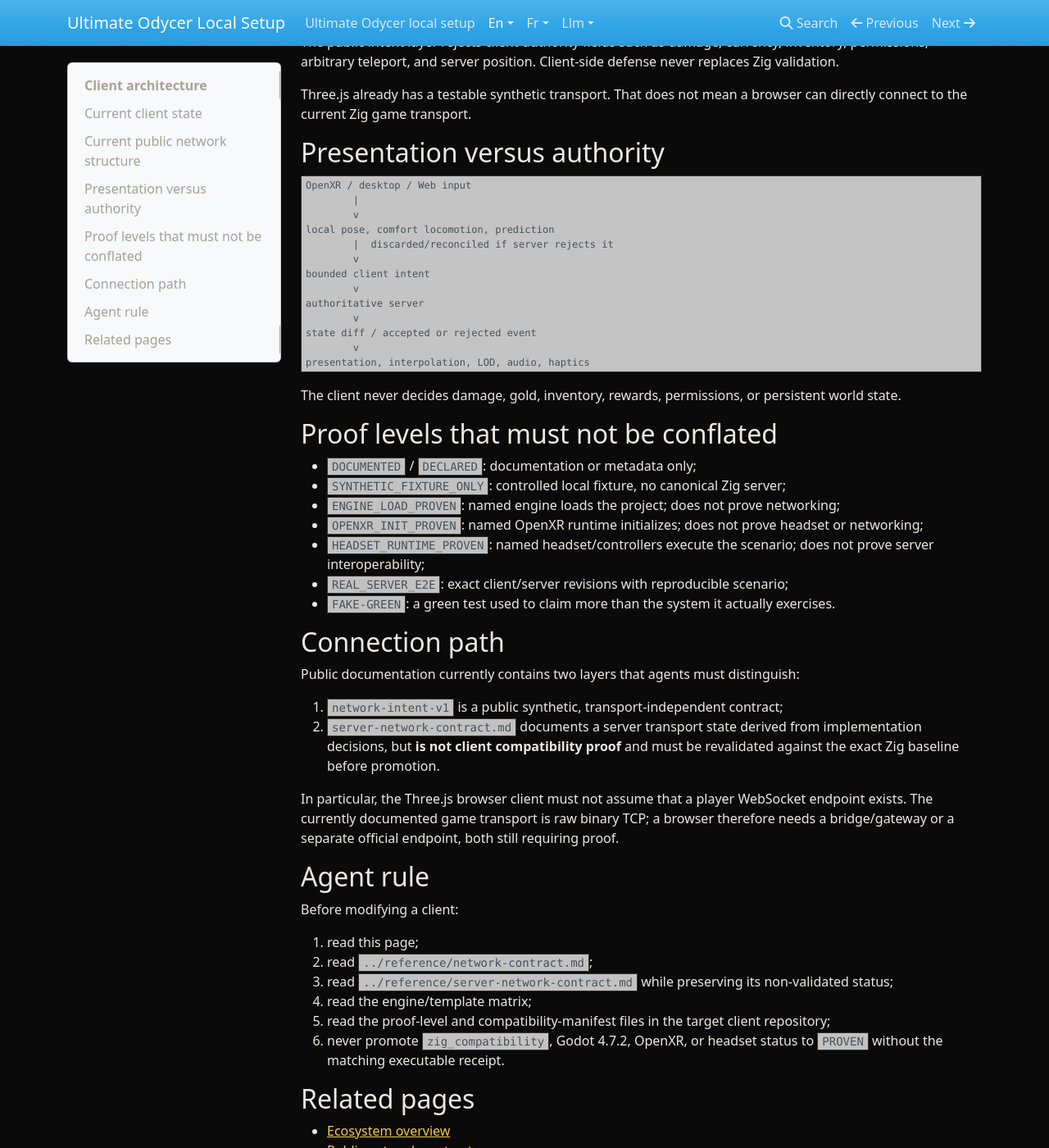
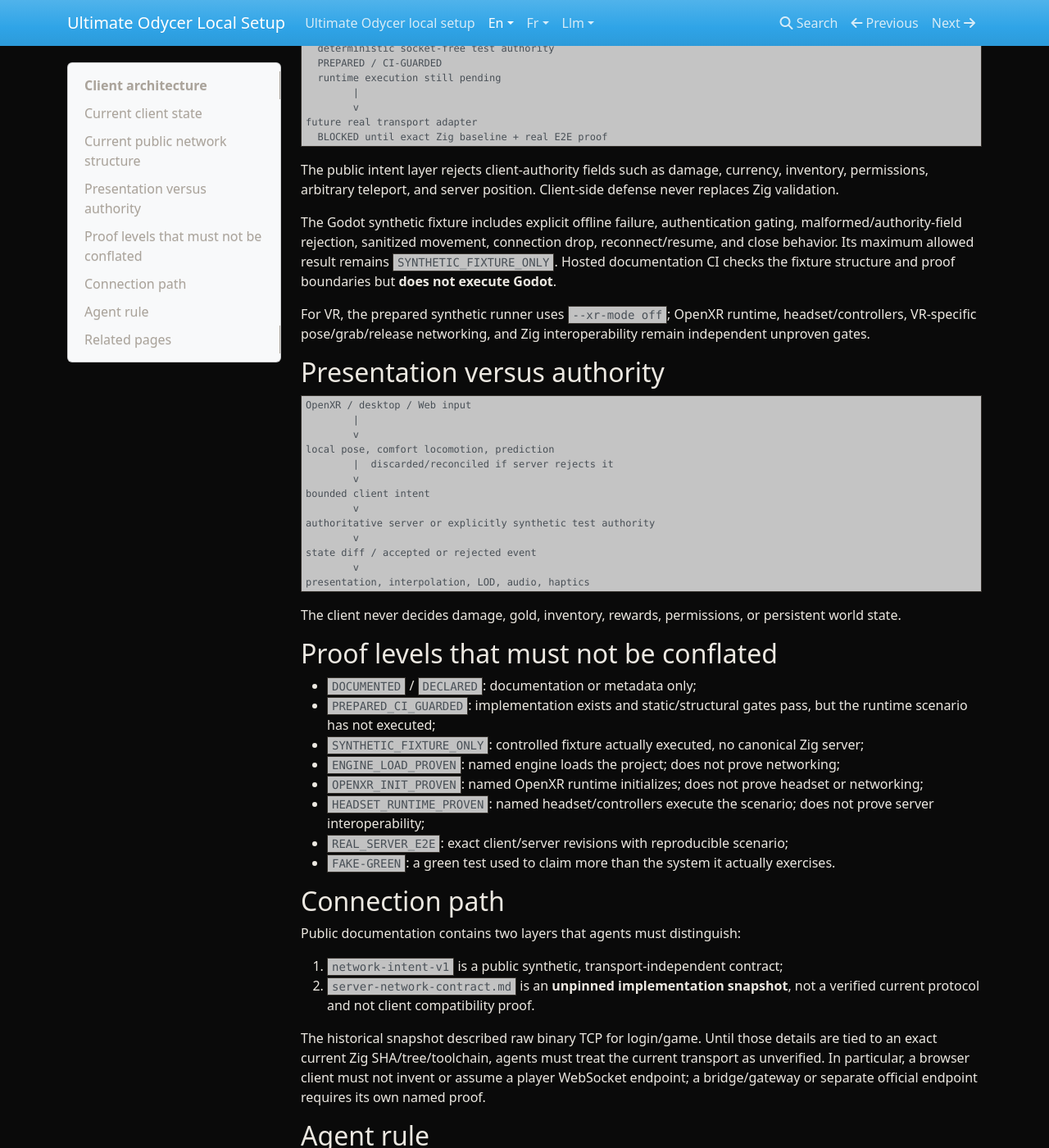
Before and after one commit to zedarvates/ultimate-odycer-docs, an MkDocs documentation site: the page built from docs/en/explanation/client-architecture.md, in a window 1280 px wide and 1400 px high, scrolled down 1214 px. Shown: the whole window at 82% size. Built offline with MkDocs 1.6.1, drawn with Linux system fonts in a browser that asks for light colours; some of the changed text lies outside the part shown.

Commit message:
docs: sync English Godot synthetic fixture state

```diff
--- a/docs/en/explanation/client-architecture.md
+++ b/docs/en/explanation/client-architecture.md
@@ -6,13 +6,13 @@ Status: `decision` for authority boundaries and `evidence-tracked` for public st
 
 | Profile | Public repository | Current verifiable state |
 |---|---|---|
-| Godot VR MMORPG | `ultod-client-godot-vr-mmorpg-template` | OpenXR shell; historical Godot 4.3 project metadata; 4.7.2 target not yet proven; historical networking `LEGACY_QUARANTINED`; transport-independent intent contract + abstract transport adapter present on the P0 PR |
-| Godot Classic 3D | `ultod-client-godot-classic-3d-mmorpg-template` | desktop 3D shell; historical Godot 4.3 project metadata; 4.7.2 target not yet proven; transport-independent intent contract + abstract transport adapter present on the P0 PR |
-| Three.js 2.5D | `ultod-client-threejs-2-5d-mmorpg-template` | Vite/TypeScript app; fail-closed `NetworkClient`; synthetic transport fixture/tests validated; proof level `SYNTHETIC_FIXTURE_ONLY`, real Zig compatibility `NOT_PROVEN` |
+| Godot VR MMORPG | `ultod-client-godot-vr-mmorpg-template` | OpenXR shell; historical Godot 4.3 metadata; 4.7.2 target not proven; historical networking `LEGACY_QUARANTINED`; socket-free intent/transport layers plus deterministic synthetic transport **prepared and CI-guarded**, runtime fixture not yet executed |
+| Godot Classic 3D | `ultod-client-godot-classic-3d-mmorpg-template` | desktop 3D shell; historical Godot 4.3 metadata; 4.7.2 target not proven; socket-free intent/transport layers plus deterministic synthetic transport **prepared and CI-guarded**, runtime fixture not yet executed |
+| Three.js 2.5D | `ultod-client-threejs-2-5d-mmorpg-template` | Vite/TypeScript app; fail-closed `NetworkClient`; synthetic transport fixture/tests executed and validated; proof level `SYNTHETIC_FIXTURE_ONLY`, real Zig compatibility `NOT_PROVEN` |
 | FoveaCore FPS-RPG | `ultod-client-foveacore-fps-rpg-template` | specialized foundation under construction; do not infer Zig compatibility |
-| NetherCore ARPG (Three.js) | `ultod-client-threejs-nethercore-arpg-template` | Web ARPG presentation; do not inherit compatibility claims from the Three.js 2.5D client |
+| NetherCore ARPG (Three.js) | `ultod-client-threejs-nethercore-arpg-template` | Web ARPG presentation; no inherited compatibility claim from the 2.5D client |
 
-Unity is **LEGACY** and is no longer an active Ultimate Odycer development target.
+Unity is **LEGACY** and no longer an active Ultimate Odycer development target.
 
 Existing proprietary Ultimate Odycer client/server implementation must not be imported into public starters without file-level provenance and license review.
 
@@ -26,12 +26,18 @@ input / OpenXR / desktop
         v
 net/intent_contract.gd
   bounded client validation
-  families: session / move / interact / talk
+  session / move / interact / talk
         |
         v
 net/transport_adapter.gd
-  abstract lifecycle: disconnected / connecting / authenticating / online
-  no socket, endpoint, opcode, or private Zig framing
+  abstract lifecycle
+  disconnected / connecting / authenticating / online
+        |
+        v
+net/synthetic_transport.gd
+  deterministic socket-free test authority
+  PREPARED / CI-GUARDED
+  runtime execution still pending
         |
         v
 future real transport adapter
@@ -40,7 +46,9 @@ future real transport adapter
 
 The public intent layer rejects client-authority fields such as damage, currency, inventory, permissions, arbitrary teleport, and server position. Client-side defense never replaces Zig validation.
 
-Three.js already has a testable synthetic transport. That does not mean a browser can directly connect to the current Zig game transport.
+The Godot synthetic fixture includes explicit offline failure, authentication gating, malformed/authority-field rejection, sanitized movement, connection drop, reconnect/resume, and close behavior. Its maximum allowed result remains `SYNTHETIC_FIXTURE_ONLY`. Hosted documentation CI checks the fixture structure and proof boundaries but **does not execute Godot**.
+
+For VR, the prepared synthetic runner uses `--xr-mode off`; OpenXR runtime, headset/controllers, VR-specific pose/grab/release networking, and Zig interoperability remain independent unproven gates.
 
 ## Presentation versus authority
 
@@ -53,7 +61,7 @@ local pose, comfort locomotion, prediction
         v
 bounded client intent
         v
-authoritative server
+authoritative server or explicitly synthetic test authority
         v
 state diff / accepted or rejected event
         v
@@ -65,7 +73,8 @@ The client never decides damage, gold, inventory, rewards, permissions, or persi
 ## Proof levels that must not be conflated
 
 - `DOCUMENTED` / `DECLARED`: documentation or metadata only;
-- `SYNTHETIC_FIXTURE_ONLY`: controlled local fixture, no canonical Zig server;
+- `PREPARED_CI_GUARDED`: implementation exists and static/structural gates pass, but the runtime scenario has not executed;
+- `SYNTHETIC_FIXTURE_ONLY`: controlled fixture actually executed, no canonical Zig server;
 - `ENGINE_LOAD_PROVEN`: named engine loads the project; does not prove networking;
 - `OPENXR_INIT_PROVEN`: named OpenXR runtime initializes; does not prove headset or networking;
 - `HEADSET_RUNTIME_PROVEN`: named headset/controllers execute the scenario; does not prove server interoperability;
@@ -74,12 +83,12 @@ The client never decides damage, gold, inventory, rewards, permissions, or persi
 
 ## Connection path
 
-Public documentation currently contains two layers that agents must distinguish:
+Public documentation contains two layers that agents must distinguish:
 
 1. `network-intent-v1` is a public synthetic, transport-independent contract;
-2. `server-network-contract.md` documents a server transport state derived from implementation decisions, but **is not client compatibility proof** and must be revalidated against the exact Zig baseline before promotion.
+2. `server-network-contract.md` is an **unpinned implementation snapshot**, not a verified current protocol and not client compatibility proof.
 
-In particular, the Three.js browser client must not assume that a player WebSocket endpoint exists. The currently documented game transport is raw binary TCP; a browser therefore needs a bridge/gateway or a separate official endpoint, both still requiring proof.
+The historical snapshot described raw binary TCP for login/game. Until those details are tied to an exact current Zig SHA/tree/toolchain, agents must treat the current transport as unverified. In particular, a browser client must not invent or assume a player WebSocket endpoint; a bridge/gateway or separate official endpoint requires its own named proof.
 
 ## Agent rule
 
@@ -87,14 +96,15 @@ Before modifying a client:
 
 1. read this page;
 2. read `../reference/network-contract.md`;
-3. read `../reference/server-network-contract.md` while preserving its non-validated status;
+3. read `../reference/server-network-contract.md` while preserving its unpinned/non-validated status;
 4. read the engine/template matrix;
 5. read the proof-level and compatibility-manifest files in the target client repository;
-6. never promote `zig_compatibility`, Godot 4.7.2, OpenXR, or headset status to `PROVEN` without the matching executable receipt.
+6. distinguish prepared/CI-guarded fixtures from executed runtime receipts;
+7. never promote `zig_compatibility`, Godot 4.7.2, OpenXR, headset, or synthetic runtime status without the matching executable receipt.
 
 ## Related pages
 
 - [Ecosystem overview](ecosystem-overview.md)
 - [Public network contract](../reference/network-contract.md)
-- [Documented server network contract](../reference/server-network-contract.md)
+- [Unpinned server network snapshot](../reference/server-network-contract.md)
 - [Engine, template, and world matrix](../reference/engine-template-world-matrix.md)
```
